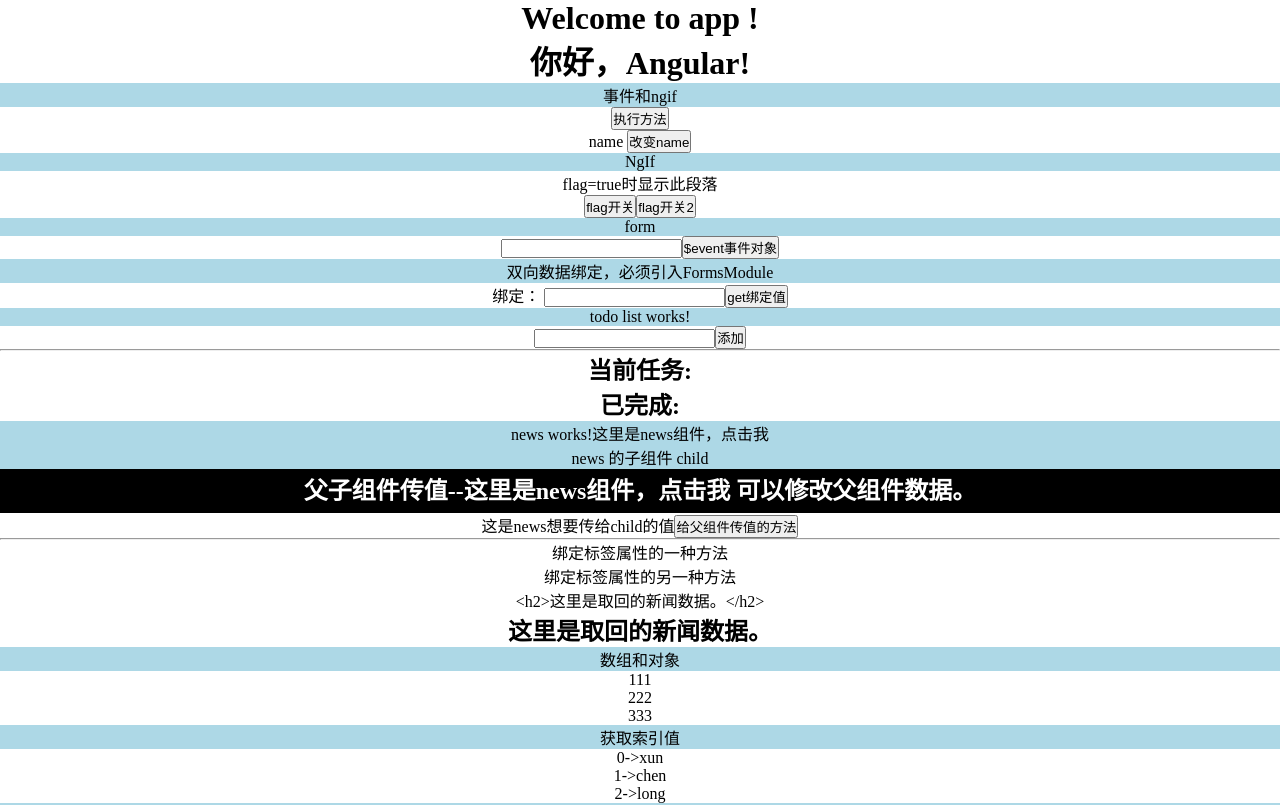
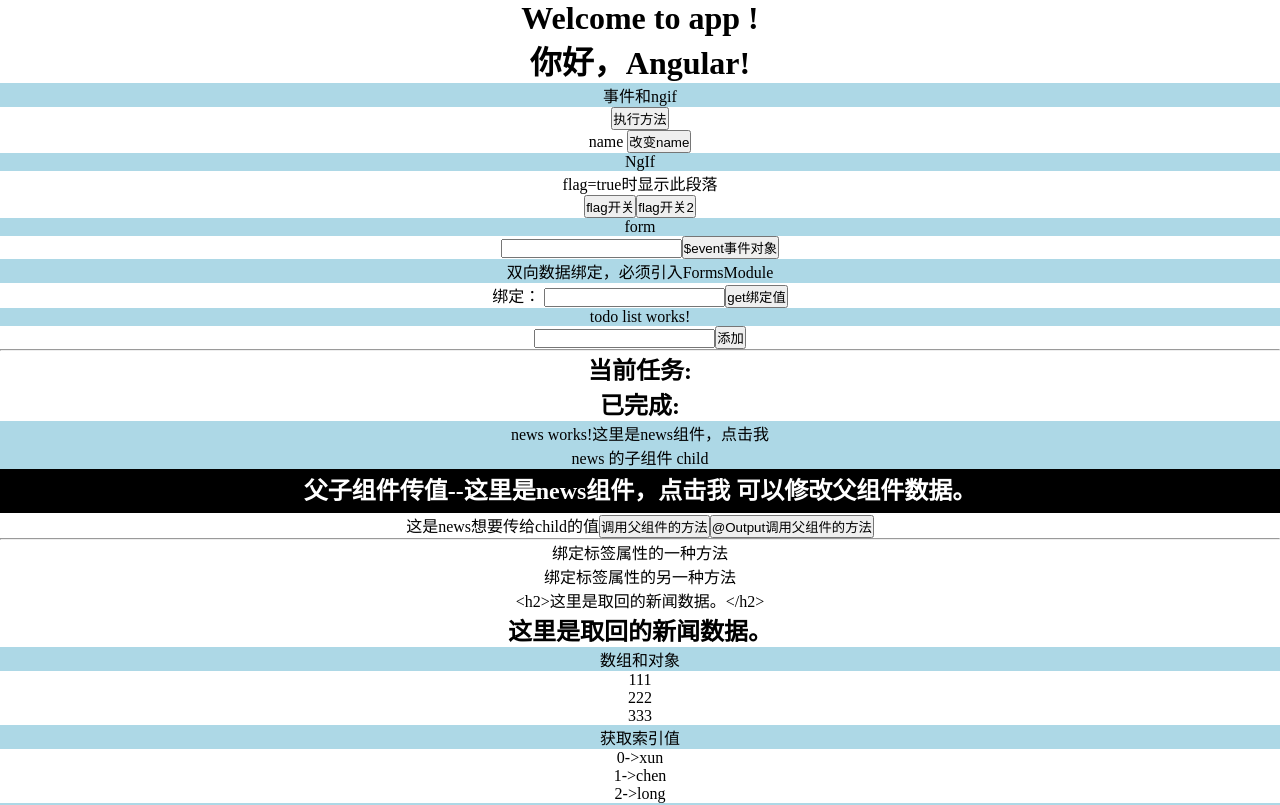
Before and after one commit to xuncl/firstAngular, an Angular app: page / in a window 1280 px wide. Shown: the top 805 px of the page. Built offline with nearby package versions, Linux system fonts and the light colour scheme.

Commit message:
子组件通过Output方式调用父组件的方法，其实就是发了个广播，让父组件接收并响应
其实就是发了个广播，让父组件接收并响应

```diff
--- a/src/app/components/child/child.component.html
+++ b/src/app/components/child/child.component.html
@@ -1,5 +1,6 @@
 <!-- 直接传父亲的值不可行 -->
 <h2 class="child" (click)="fatherFn()">父子组件传值--{{title}}</h2>
-<span>{{transportData}}</span>
-<button (click)="childFn()">给父组件传值的方法</button>
+<span>{{transportData2}}</span>
+<button (click)="childFn()">调用父组件的方法</button>
+<button (click)="sendParent()">@Output调用父组件的方法</button>
 <hr>
--- a/src/app/components/child/child.component.ts
+++ b/src/app/components/child/child.component.ts
@@ -1,5 +1,6 @@
 // 引入Input接收父组件(news)的传值
-import { Component, OnInit, ViewEncapsulation, Input } from '@angular/core';
+// 引入Output和EventEmitter来调用父组件的方法
+import { Component, OnInit, ViewEncapsulation, Input, Output, EventEmitter } from '@angular/core';
 
 @Component({
   selector: 'app-child',
@@ -11,9 +12,12 @@ export class ChildComponent implements OnInit {
 
 // 通过Input接收过来的title值和fatherFn方法
   @Input() title:string;
-  @Input() transportData;
+  @Input() transportData2;
   @Input() fatherFn;
   @Input() fatherFn2;
+
+  // 实例化EventEmitter
+  @Output() private outer = new EventEmitter<string>()
 
   arg = "子组件（child）";
 
@@ -27,4 +31,11 @@ export class ChildComponent implements OnInit {
     this.fatherFn2(this.arg); // 子组件调用父组件的方法
   }
 
+  // 子组件通过EventEmitter对象outer实例来广播数据
+  sendParent(){
+    // alert("here is child method.")
+    // 调用父组件的方法，相当于把outer实例广播出去，括号里是参数。
+    this.outer.emit("msg from child.")
+  }
+
 }
--- a/src/app/components/news/news.component.html
+++ b/src/app/components/news/news.component.html
@@ -4,8 +4,11 @@
 
 <p>news 的子组件 child</p>
 
-<!-- 通过[title]="title"向子组件传值 -->
-<app-child [title]="title" [transportData]="transportData" [fatherFn]="fatherFn" [fatherFn2]="fatherFn2"></app-child>
+<!-- 通过[title]="title"向子组件传值，前面是子组件的变量名，后面是父组件的，但最好保持一致 -->
+<!-- 父组件调用子组件的时候，定义接受事件，outer就是子组件的EventEmitter对象outer -->
+<!-- 相当于监听一个事件，并赋值给outer，outer就是子组件的对象，不能改其他名字 -->
+<!-- outer相当于是广播的一个key,和click等行为是等价的 -->
+<app-child [title]="title" [transportData2]="transportData" [fatherFn]="fatherFn" [fatherFn2]="fatherFn2" (outer)="runParent($event)"></app-child>
 
 <div class="{{msg}}">绑定标签属性的一种方法</div>
 <div [class]="msg">绑定标签属性的另一种方法</div>
--- a/src/app/components/news/news.component.ts
+++ b/src/app/components/news/news.component.ts
@@ -127,4 +127,9 @@ export class NewsComponent implements OnInit {
   fatherFn2(arg){
     alert("这里是父组件(news)的成员方法。参数为："+arg);
   }
+
+  runParent(e){
+    console.log(e);
+    alert("@output方式调用的父组件方法，参数是："+e);
+  }
 }
```
